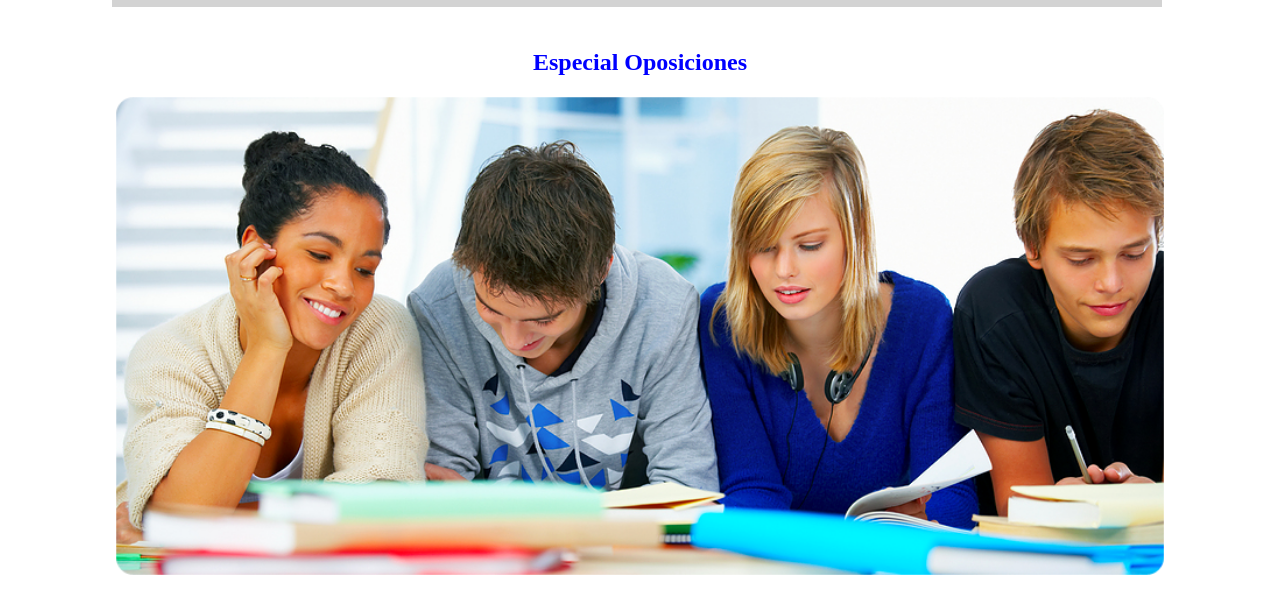
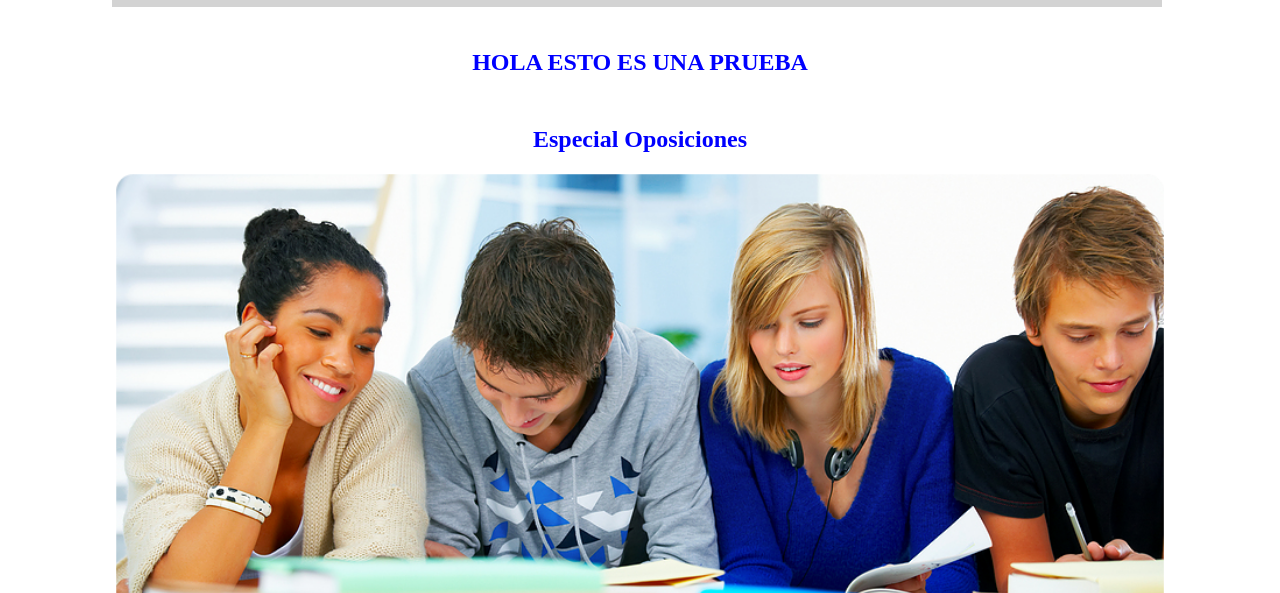
Before and after one commit to ericg03/codigoFacilito, a plain HTML site: page index.html in a window 1280 px wide. Shown: the part 200-793 px from the top of the page. Drawn offline with Linux system fonts and the light colour scheme.

Commit message:
prueba 01

```diff
--- a/index.html
+++ b/index.html
@@ -25,7 +25,7 @@
               </nav>
         </div>
     </header>
-
+   <h2>HOLA ESTO ES UNA PRUEBA</h2>
     <h2 id="cambio">Especial Oposiciones</h2>
     <figure id="imagen1">
         <img src="img/img1.png" alt="">
```
Also changed, not shown: img/img3 - copia.jpg (added).
